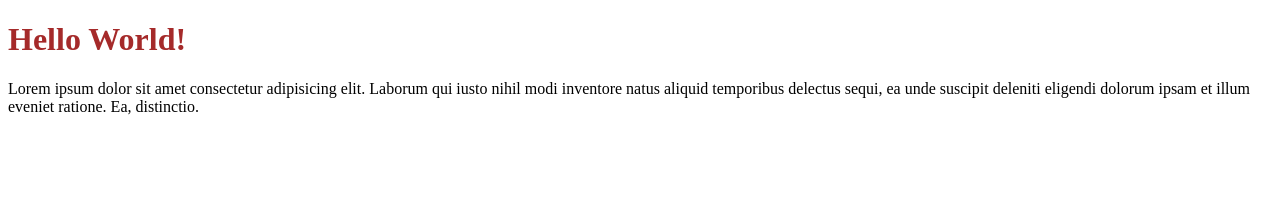
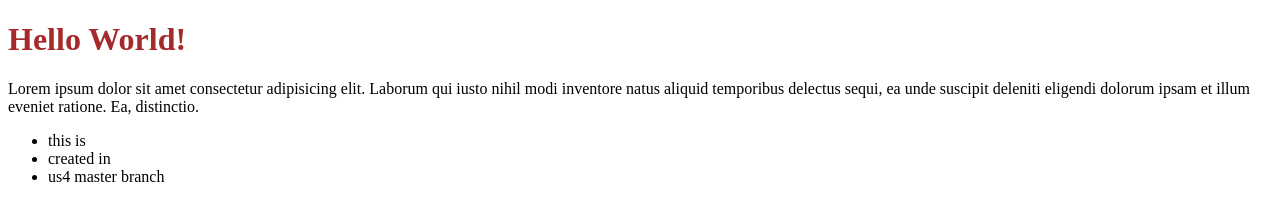
Before and after one commit to KapilSukhdhane/Project, a plain HTML site: page index.html in a window 1280 px wide. Drawn offline with Linux system fonts and the light colour scheme.

```diff
--- a/index.html
+++ b/index.html
@@ -12,6 +12,11 @@
     <div class="us4">Lorem ipsum dolor sit amet consectetur adipisicing elit. Laborum qui iusto nihil modi inventore
         natus aliquid temporibus delectus sequi, ea unde suscipit deleniti eligendi dolorum ipsam et illum eveniet
         ratione. Ea, distinctio.</div>
+    <ul>
+        <li>this is</li>
+        <li>created in </li>
+        <li>us4  master branch</li>
+    </ul>
 </body>
 
 </html>
```
Also changed, not shown: dir3/us3text.txt (added).
